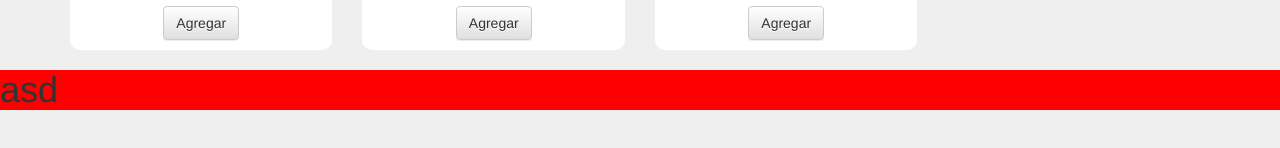
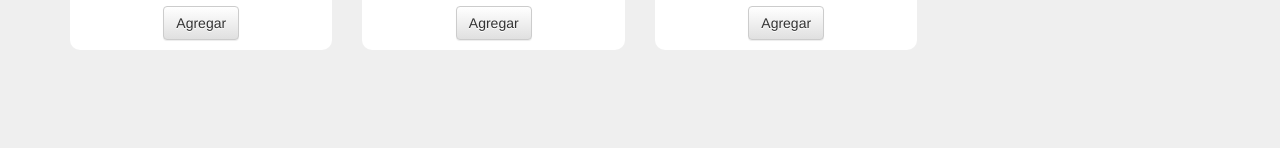
Before and after one commit to wavelabs/shop-cart, a React (Create React App) app: page / in a window 1280 px wide. Shown: the part 294-442 px from the top of the page. Built offline with nearby package versions, Linux system fonts and the light colour scheme.

Commit message:
- Remove footer

```diff
--- a/src/App.js
+++ b/src/App.js
@@ -4,7 +4,6 @@ import 'bootstrap/dist/css/bootstrap-theme.css';
 import './App.css';
 import Header from './components/header/Header';
 import ProductView from './components/product_view/ProductView';
-import Footer from './components/footer/Footer';
 
 class App extends Component {
   render() {
@@ -12,7 +11,6 @@ class App extends Component {
       <div className="App">
         <Header/>
         <ProductView/>
-        <Footer />
       </div>
     );
   }
--- a/src/components/footer/Footer.css
+++ /dev/null
@@ -1,3 +0,0 @@
-.Footer {
-  background-color: red;
-}
--- a/src/components/footer/Footer.jsx
+++ /dev/null
@@ -1,14 +0,0 @@
-import React from 'react';
-import './Footer.css'
-
-class Footer extends React.Component {
-  render(){
-    return(
-      <div className='Footer'>
-        <h1>asd</h1>
-      </div>
-    );
-  }
-}
-
-export default Footer
```
